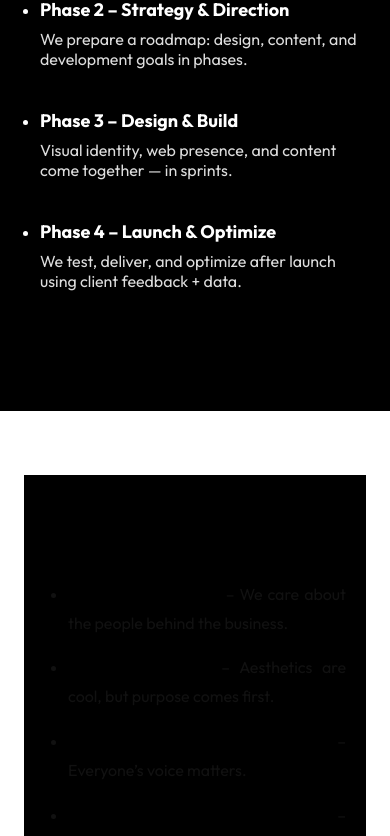
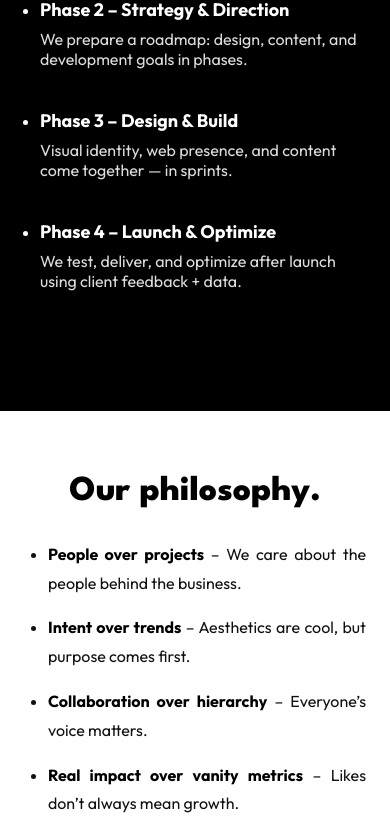
Before and after one commit to ayushthakurrrr/ash, a React (Vite) app: page / in a window 390 px wide. Shown: the part 1149-1985 px from the top of the page. Built offline with nearby package versions, Linux system fonts and the light colour scheme.

Commit message:
fixed css overridding conflicts

```diff
--- a/src/CSS/process.css
+++ b/src/CSS/process.css
@@ -1,7 +1,7 @@
 /* Base container styles */
-.container {
+.prc-container {
   width: 100%;
-  max-width: 80rem; /* 1280px */
+  max-width: 100%; /* 1280px */
   background-color: #000; /* black background */
   color: #fff; /* white text */
   padding: 6.25rem 5rem 6.25rem 5rem; /* 100px 80px 100px 80px */
@@ -57,7 +57,7 @@
     font-size: 1.375rem; /* 22px */
   }
 
-  .container {
+  .prc-container {
     padding: 5rem 3.75rem 7.5rem 3.75rem; /* 80px 60px 120px */
   }
 }
@@ -77,7 +77,7 @@
     font-size: 1.125rem; /* 18px */
   }
 
-  .container {
+  .prc-container {
     padding: 3.75rem 2.5rem 6.25rem 2.5rem; /* 60px 40px 100px */
   }
 }
@@ -96,7 +96,7 @@
     font-size: 1rem; /* 16px */
   }
 
-  .container {
+  .prc-container {
     padding: 2.5rem 1.25rem 5rem 1.25rem; /* 40px 20px 80px */
   }
 }
--- a/src/components/Process.jsx
+++ b/src/components/Process.jsx
@@ -4,7 +4,7 @@ import "../CSS/process.css";
 
 function Process() {
   return (
-    <section className={"container"}>
+    <section className={"prc-container"}>
       <h1 className={"heading"}>Our process.</h1>
       <ul className="phases-list">
         <li className={"phase"}>
```
